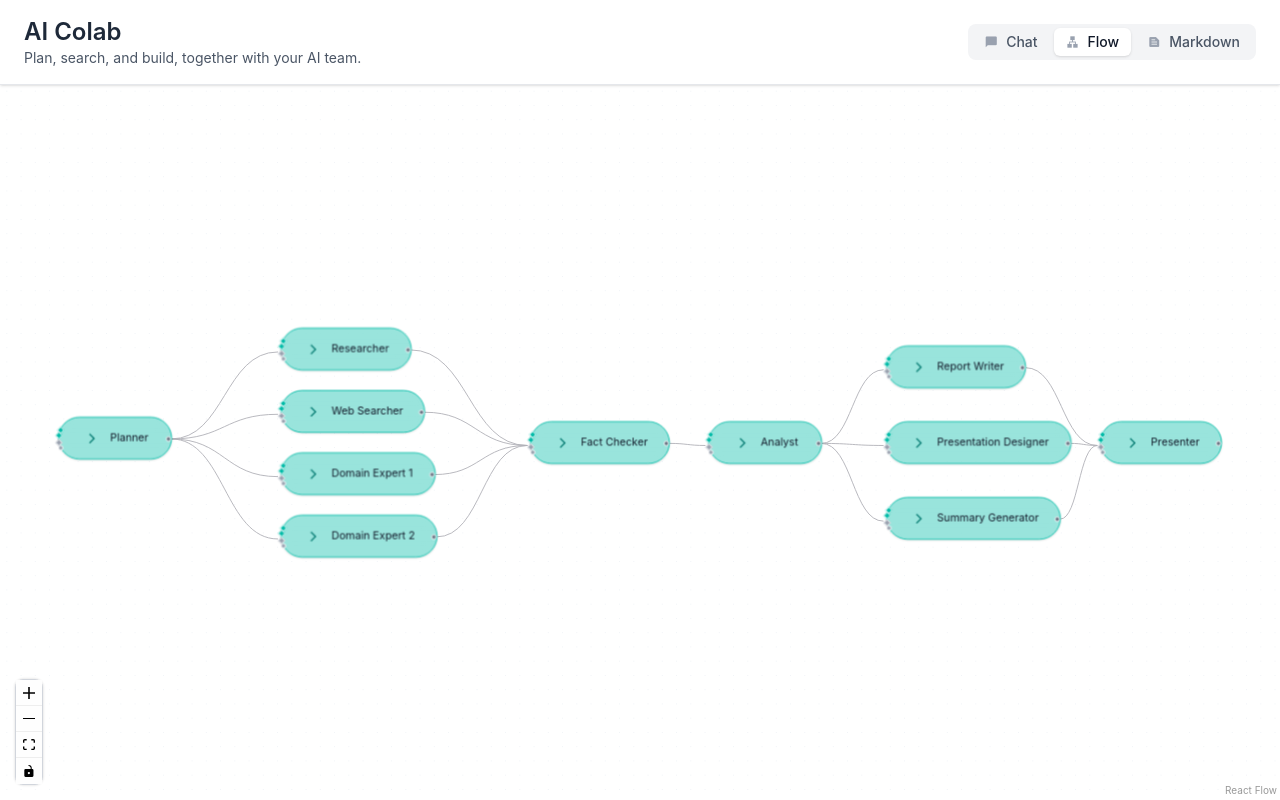
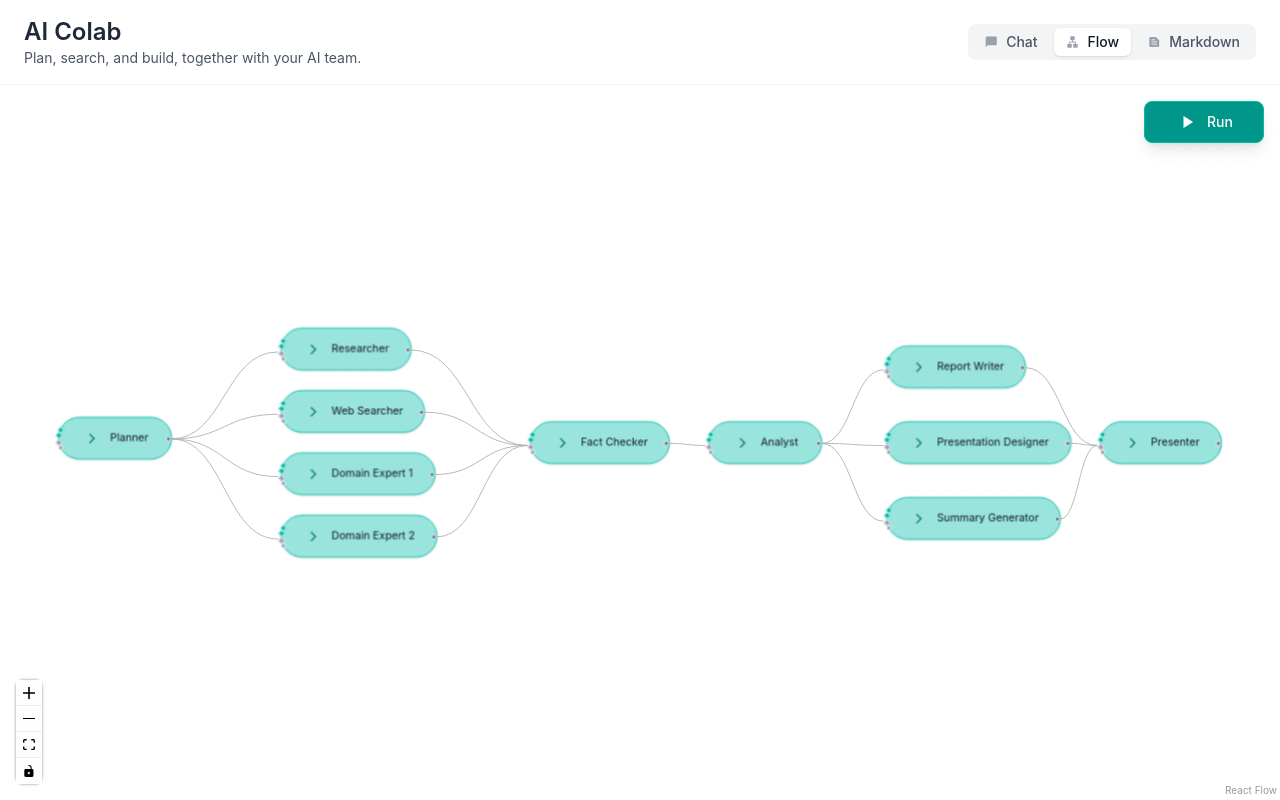
Before and after one commit to gengwang/agent-flow-lab, a React (Vite) app: page / in a window 1280 px wide. Built offline with nearby package versions, Linux system fonts and the light colour scheme.

Commit message:
Simulate workflow execution for FlowViewPage

```diff
--- a/src/App.tsx
+++ b/src/App.tsx
@@ -31,7 +31,7 @@ function App() {
   return (
     <div className="w-screen h-screen flex flex-col">
       {/* Header */}
-      <div className="bg-white border-b border-gray-200 shadow-sm">
+      <div className="bg-white border-b border-gray-100">
         <div className="flex items-center justify-between px-6 py-4">
           <div>
             <h1 className="text-2xl font-semibold text-gray-800">AI Colab</h1>
--- a/src/components/FlowViewPage.tsx
+++ b/src/components/FlowViewPage.tsx
@@ -1,4 +1,4 @@
-import { useCallback } from 'react';
+import { useCallback, useState } from 'react';
 import {
   ReactFlow,
   addEdge,
@@ -122,14 +122,101 @@ const initialEdges: Edge[] = [
 export function FlowViewPage() {
   const [nodes, , onNodesChange] = useNodesState(initialNodes);
   const [edges, setEdges, onEdgesChange] = useEdgesState(initialEdges);
+  const [isRunning, setIsRunning] = useState(false);
 
   const onConnect = useCallback(
     (params: Edge | Connection) => setEdges((eds) => addEdge(params, eds)),
     [setEdges],
   );
 
+  // Define execution waves - groups of edges that animate together
+  const executionWaves = [
+    // Wave 1: Planner to research agents
+    ['e1-2', 'e1-3', 'e1-4', 'e1-11'],
+    // Wave 2: Research agents to Fact Checker
+    ['e2-5', 'e3-5', 'e4-5', 'e11-5'],
+    // Wave 3: Fact Checker to Analyst
+    ['e5-6'],
+    // Wave 4: Analyst to output generators
+    ['e6-7', 'e6-8', 'e6-9'],
+    // Wave 5: Output generators to Presenter
+    ['e7-10', 'e8-10', 'e9-10'],
+  ];
+
+  const runWorkflow = useCallback(async () => {
+    if (isRunning) return;
+
+    setIsRunning(true);
+
+    // Reset all edges to non-animated state first
+    setEdges(currentEdges =>
+      currentEdges.map(edge => ({ ...edge, animated: false }))
+    );
+
+    // Process each wave sequentially
+    for (let waveIndex = 0; waveIndex < executionWaves.length; waveIndex++) {
+      const waveEdgeIds = executionWaves[waveIndex];
+
+      // Animate edges in current wave
+      setEdges(currentEdges =>
+        currentEdges.map(edge => ({
+          ...edge,
+          animated: waveEdgeIds.includes(edge.id)
+        }))
+      );
+
+      // Wait for 0.5 seconds
+      await new Promise(resolve => setTimeout(resolve, 1500));
+
+      // Turn off animation for current wave
+      setEdges(currentEdges =>
+        currentEdges.map(edge => ({
+          ...edge,
+          animated: false
+        }))
+      );
+
+      // Small pause between waves (except for the last wave)
+      if (waveIndex < executionWaves.length - 1) {
+        await new Promise(resolve => setTimeout(resolve, 100));
+      }
+    }
+
+    setIsRunning(false);
+  }, [isRunning, setEdges, executionWaves]);
+
   return (
-    <div className="w-full h-full">
+    <div className="w-full h-full relative">
+      {/* Run Button */}
+      <div className="absolute top-4 right-4 z-10">
+        <button
+          onClick={runWorkflow}
+          disabled={isRunning}
+          className={`
+            flex min-w-30 items-center justify-center space-x-2 px-4 py-2
+            ${isRunning
+              ? 'bg-gray-500 cursor-not-allowed'
+              : 'bg-teal-600 hover:bg-teal-700 hover:shadow-xl'
+            }
+            text-white font-medium text-sm
+            rounded-lg shadow-lg border border-teal-500
+            transition-colors duration-200
+          `}
+        >
+          {isRunning ? (
+            <>
+              <span className="material-symbols-outlined text-lg animate-spin">refresh</span>
+              <span>Running...</span>
+            </>
+          ) : (
+            <>
+              <span className="material-symbols-outlined text-lg">play_arrow</span>
+              <span>Run</span>
+            </>
+          )}
+        </button>
+      </div>
+
       <ReactFlow
         nodes={nodes}
         edges={edges}
```
